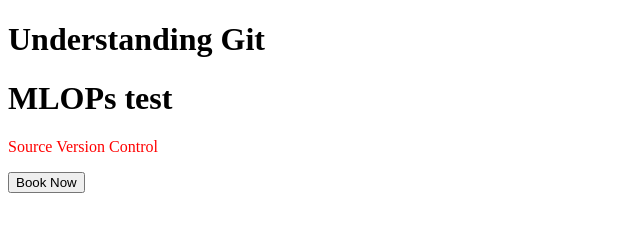
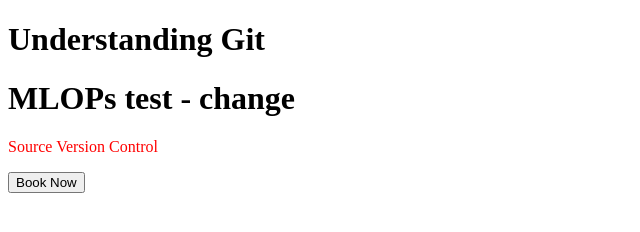
Before and after one commit to Karthikpvs1985/git-handson-sep, a plain HTML site: page index.html in a window 1280 px wide. Shown: the whole page, without its empty margins (0-640 px from the left). Drawn offline with Linux system fonts and the light colour scheme.

Commit message:
Next Commt

```diff
--- a/index.html
+++ b/index.html
@@ -2,7 +2,7 @@
 <html>
     <body>
         <h1> Understanding Git</h1>
-        <h1> MLOPs test</h1>
+        <h1> MLOPs test - change</h1>
         <p style= "color:red"> Source Version Control </p>
         <button> Book Now</button>
     </body>
```
